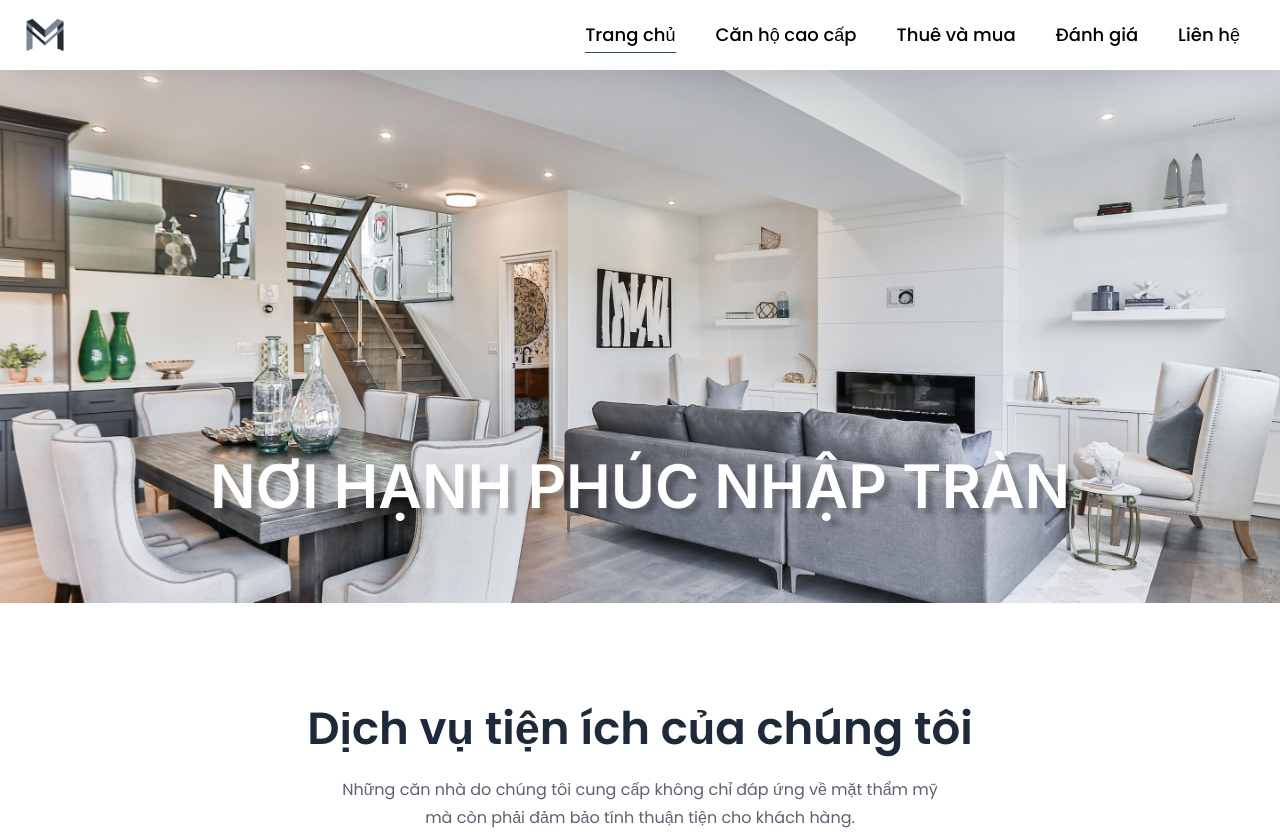
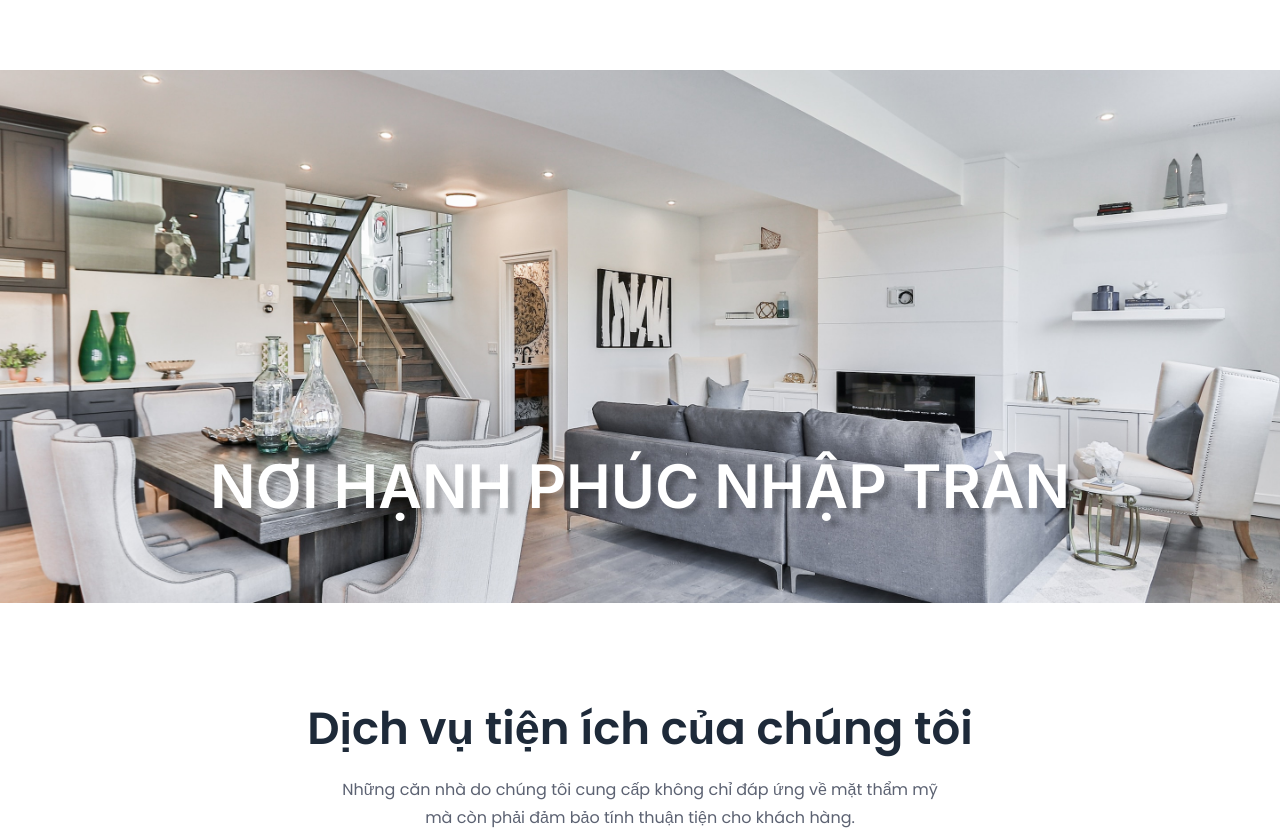
Before and after one commit to anhvanhoa/Hackathon, a plain HTML site: page index.html in a window 1280 px wide. Shown: the top 835 px of the page. Drawn offline with Linux system fonts and the light colour scheme; files whose address does not match are found by name.

Commit message:
none header

```diff
--- a/index.html
+++ b/index.html
@@ -11,12 +11,12 @@
     </head>
     <body>
         <div class="wrapper">
-            <header class="header">
+            <!-- <header class="header">
                 <div class="container">
                     <div class="header-main">
                         <div class="header-logo">
                             <img src="./imgs/logo.png" alt="" />
-                            <!-- <span>My House</span> -->
+                            <span>My House</span>
                         </div>
                         <ul class="header-navbar">
                             <li class="header-item">
@@ -43,7 +43,7 @@
                         </div>
                     </div>
                 </div>
-            </header>
+            </header> -->
             <main>
                 <section class="banner">
                     <div class="banner-img">
```
